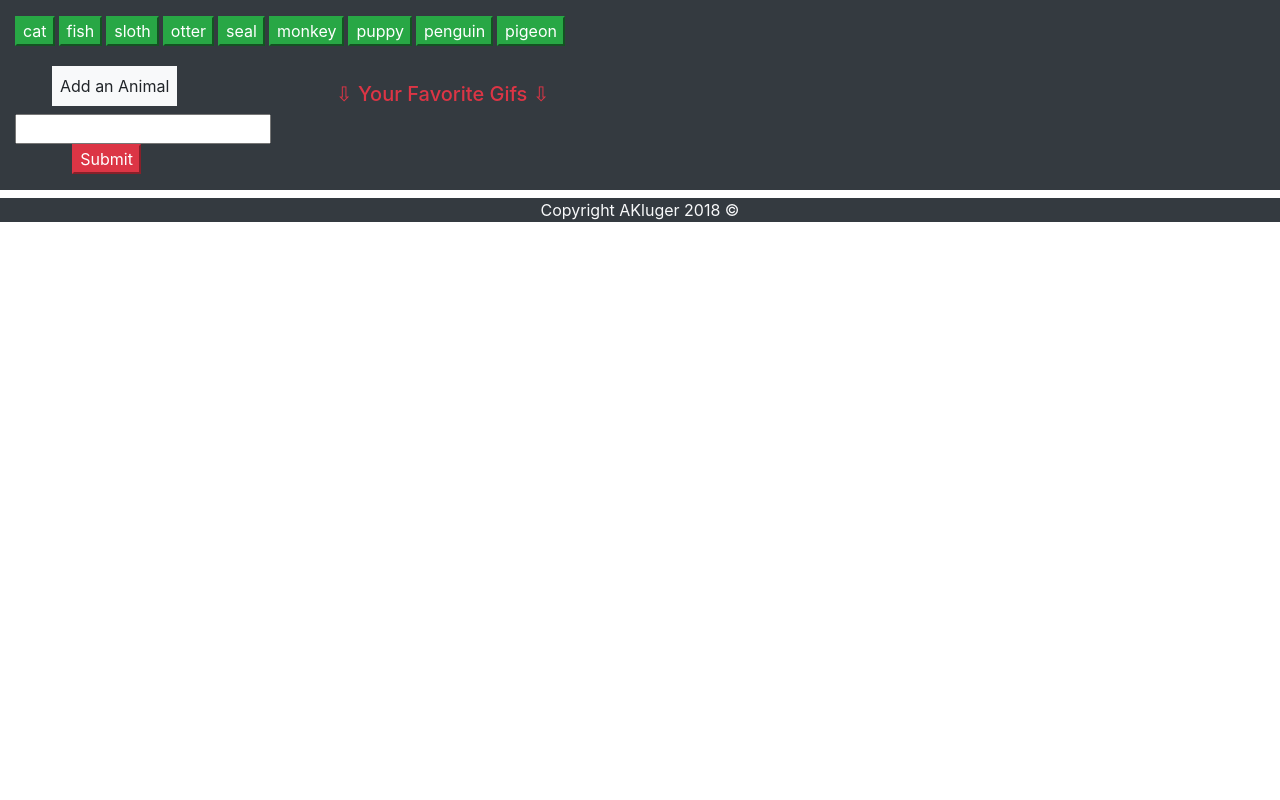
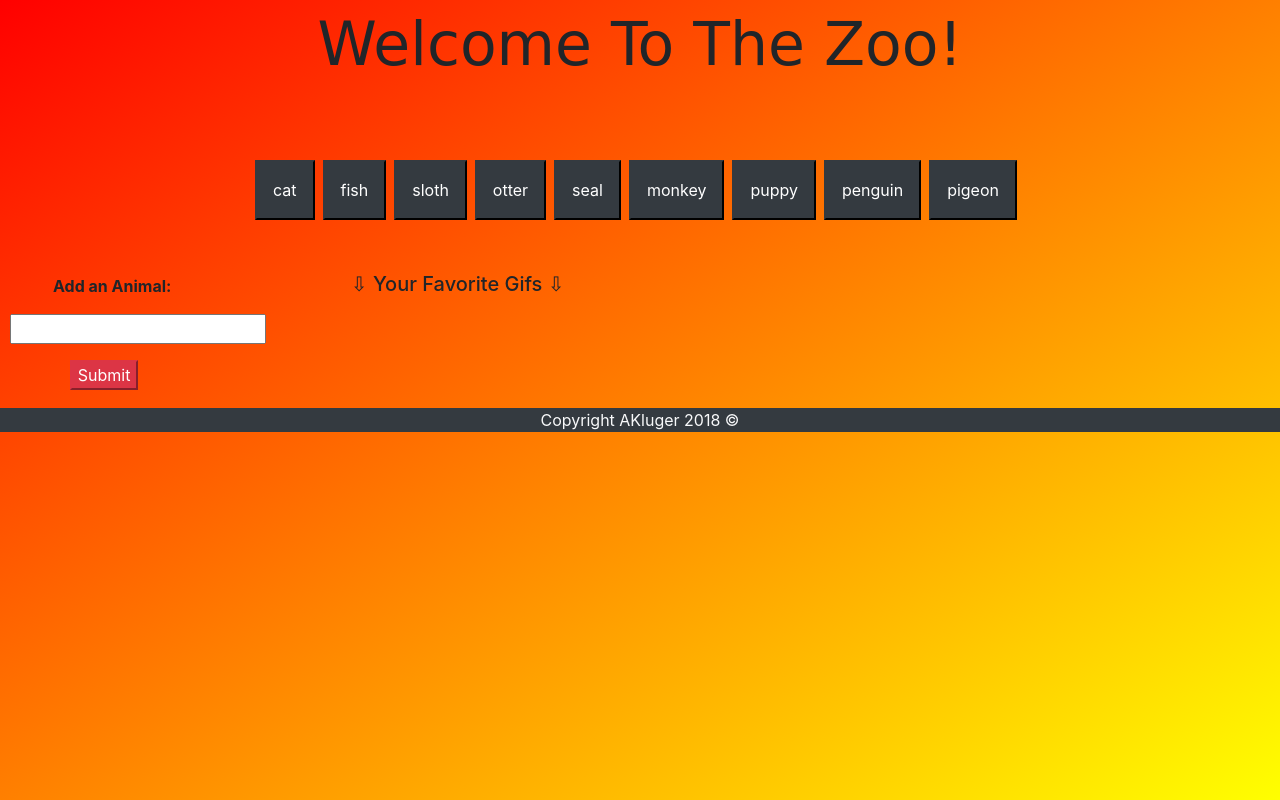
Before and after one commit to AKluger/GifTastic, a plain HTML site: page index.html in a window 1280 px wide. Drawn offline with nearby package versions, Linux system fonts and the light colour scheme; a web font is replaced by a local one.

Commit message:
new color scheme with greater clarity and symmetry

```diff
--- a/app.js
+++ b/app.js
@@ -34,10 +34,10 @@ window.onload = function () {
                 var c = $("<button>");
                 $(p).text("Rating: " + results[i].rating).addClass("h5 mb-2")
                 $(t).text(results[i].title).addClass("h5 mb-1");
-                $(c).text("Add to Favorites").addClass("btn-danger favorites mb-4")
+                $(c).text("Add to Favorites").addClass("btn-primary favorites mb-4")
                 var animalImage = $("<img/>");
                 $(animalImage).attr("src", results[i].images.fixed_height_still.url);
-                $(animalDiv).append(t, animalImage, p, c).addClass("bg-light")
+                $(animalDiv).append(t, animalImage, p, c).addClass("bg-white")
                 $(animalImage).attr("data-still", results[i].images.fixed_height_still.url)
                 $(animalImage).attr("data-animate", results[i].images.fixed_height.url)
                 $(animalImage).attr("data-state", "still").addClass("gif mw-100")
@@ -65,7 +65,7 @@ window.onload = function () {
 
             var a = $("<button>");
             // Adds a class of movie to our button
-            a.addClass("animal btn-success mr-1 mb-1");
+            a.addClass("animal btn-dark mr-2 mb-1 p-3");
             // Added a data-attribute
             a.attr("data-name", topics[i]);
             // Provided the initial button text
--- a/index.html
+++ b/index.html
@@ -10,23 +10,28 @@
     <script src="https://code.jquery.com/jquery-3.3.1.js" integrity="sha256-2Kok7MbOyxpgUVvAk/HJ2jigOSYS2auK4Pfzbm7uH60="
         crossorigin="anonymous"></script>
     <script src="app.js"></script>
+    <link href="https://fonts.googleapis.com/css?family=Hanalei+Fill" rel="stylesheet">
+    <link href="style.css" rel="stylesheet">
 </head>
 
 <body>
-    <div class="container-fluid bg-dark">
-        <div class="row, mx-auto pt-3" id="buttons-view"></div>
+    <div class="container-fluid">
+        <div class= "p-2 text-center"><h1 id="title">Welcome To The Zoo!</h1></div>
+        </div>
+        <div class="row, mx-auto pt-5 text-center">
+        <div class="p-3 col-md-auto" id="buttons-view"></div></div>
 
         <div class = "row mt-3 text-center ">
             <form class = "col-md-2" id="animal-form">
-                <label class = "ml-3 p-2 bg-light" for="animal-input">Add an Animal</label>
+                <label class = "ml-3 p-2" for="animal-input">Add an Animal:</label>
                 <input type="text" id="animal-input"><br>
 
                 <!-- Button triggers new animal to be added -->
-                <input class="btn-danger" id="add-animal" type="submit" value="Submit">
+                <input class="btn-danger mt-3" id="add-animal" type="submit" value="Submit">
             </form>
             <!-- favorites get dumped here -->
             <div class = "m-3 col-md-4" id = "favoriteDiv">
-                <h5 class = "text-danger">&#8681; Your Favorite Gifs &#8681;</h3>
+                <h5 class>&#8681; Your Favorite Gifs &#8681;</h3>
             </div>
             <!-- Animals will get dumped here -->
             <div class = "ml-3 col-md-4" id="animals-view"></div>
--- /dev/null
+++ b/style.css
@@ -0,0 +1,13 @@
+body{
+
+        background-image: linear-gradient(to bottom right, red, yellow);
+      }
+
+    #title  {
+    font-size: 60px;
+    font-family: 'Hanalei Fill', cursive;}
+
+    #animal-form    {
+        font-weight:bold;
+        margin: 10px;
+    }
```
